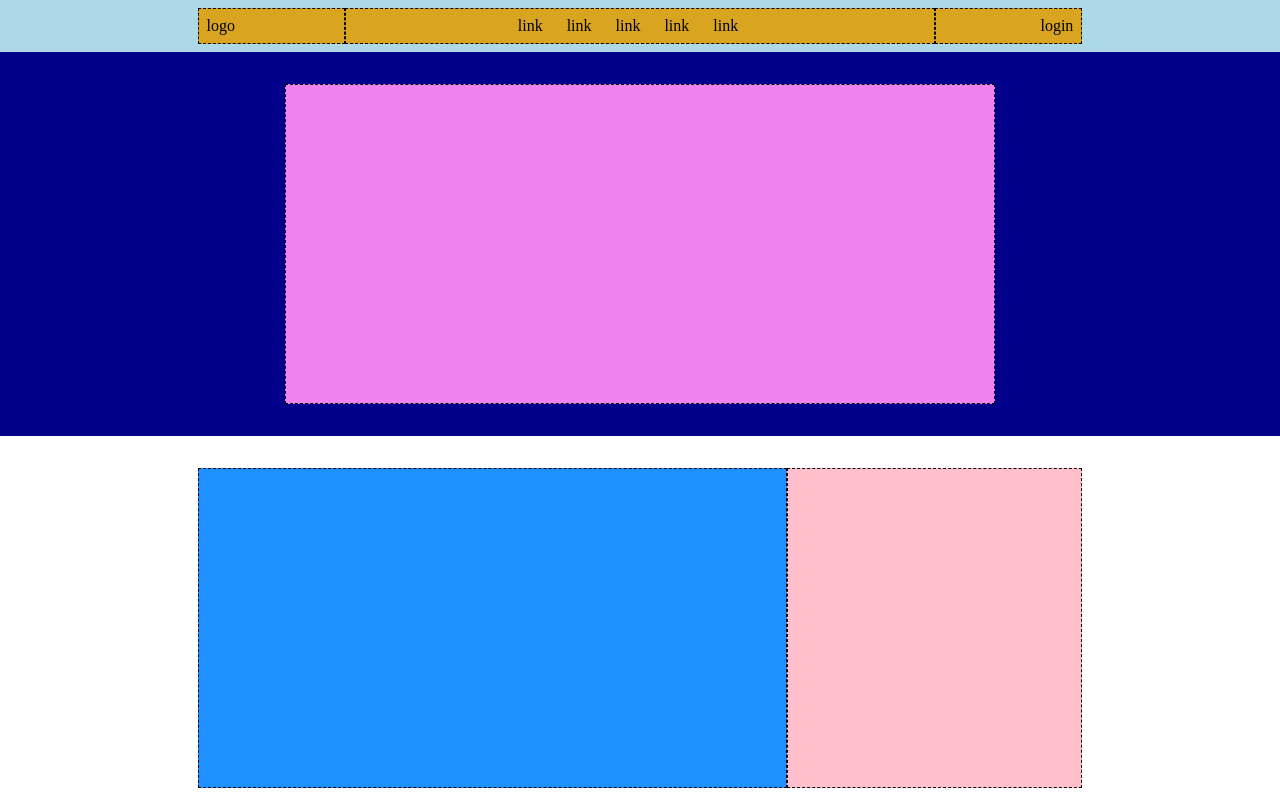
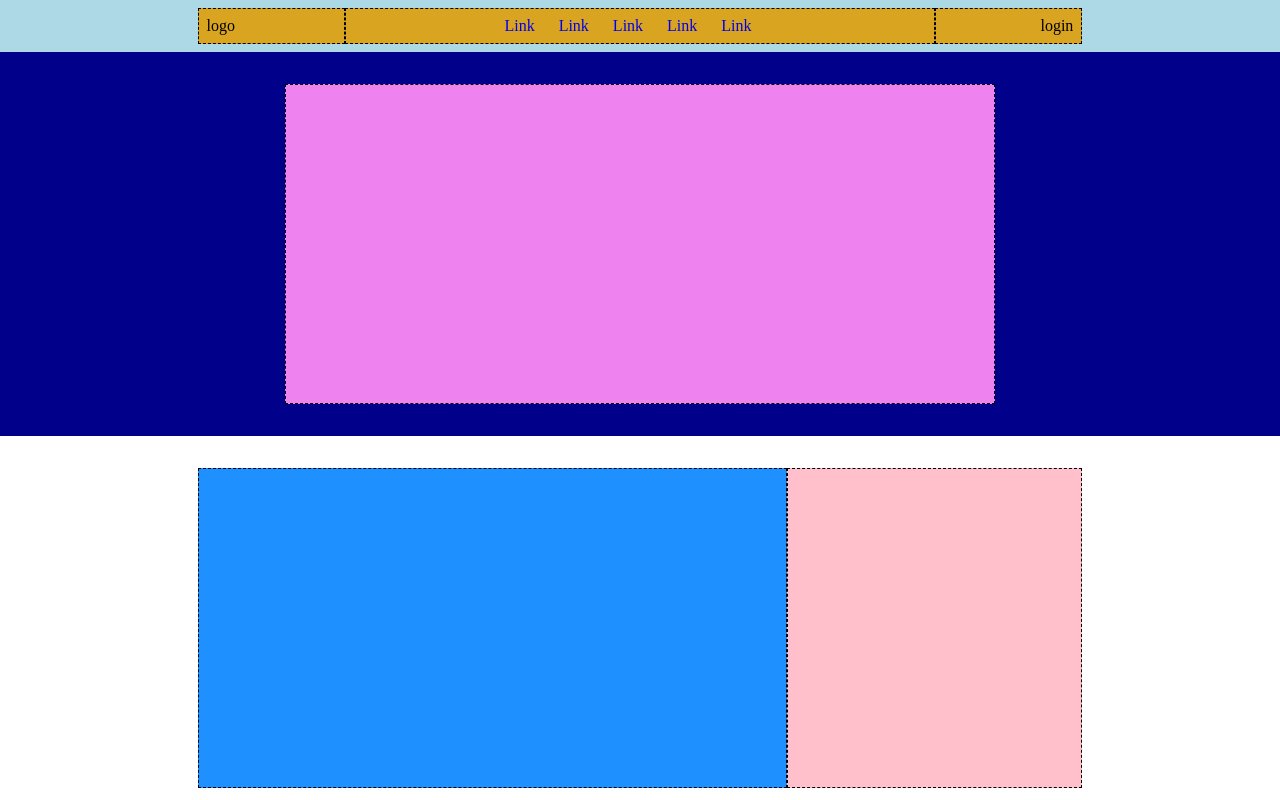
Before and after one commit to MarcoGotti/htmlcss-struttura-discord, a plain HTML site: page index.html in a window 1280 px wide. Shown: the top 800 px of the page. Drawn offline with Linux system fonts and the light colour scheme.

Commit message:
add href to header>menu
can't go on, as I add something, the layout disappears

```diff
--- a/css/style.css
+++ b/css/style.css
@@ -2,6 +2,7 @@
     margin: 0;
     padding: 0;
     box-sizing: border-box;
+    text-decoration: none;
 }
 
 /* header */
@@ -10,7 +11,7 @@
     padding: .5rem;
 }
 
-.panel{
+.d-flex{
     display: flex;
 }
 
@@ -90,7 +91,7 @@
 }
 
 
-.debug .panel{
+.debug .d-flex{
     background-color: #d9a41f;
 }
 
--- a/index.html
+++ b/index.html
@@ -8,16 +8,18 @@
 </head>
 <body class="debug">
     <header id="site-header">
-        <div class="container panel">
+        <div class="container d-flex">
+            <!-- vorrei aggiungere blocco Row a cui dare
+            classe d-flex e color-debug -->
             <div class="logo col-2">logo</div>
             <!-- /.logo -->
             <div class="menu col-8">
                 <ul class="links">
-                    <li>link</li>
-                    <li>link</li>
-                    <li>link</li>
-                    <li>link</li>
-                    <li>link</li>
+                    <li><a href="#">Link</a></li>
+                    <li><a href="#">Link</a></li>
+                    <li><a href="#">Link</a></li>
+                    <li><a href="#">Link</a></li>
+                    <li><a href="#">Link</a></li>
                 </ul>
             </div>
             <!-- /.menu -->
@@ -51,12 +53,8 @@
             </div>
         </section>
         <!-- /.conforts -->
-        <section class="possibilities">
 
 
-
-
-        </section>
     </main>
 
     <!-- /.site-main -->
```
